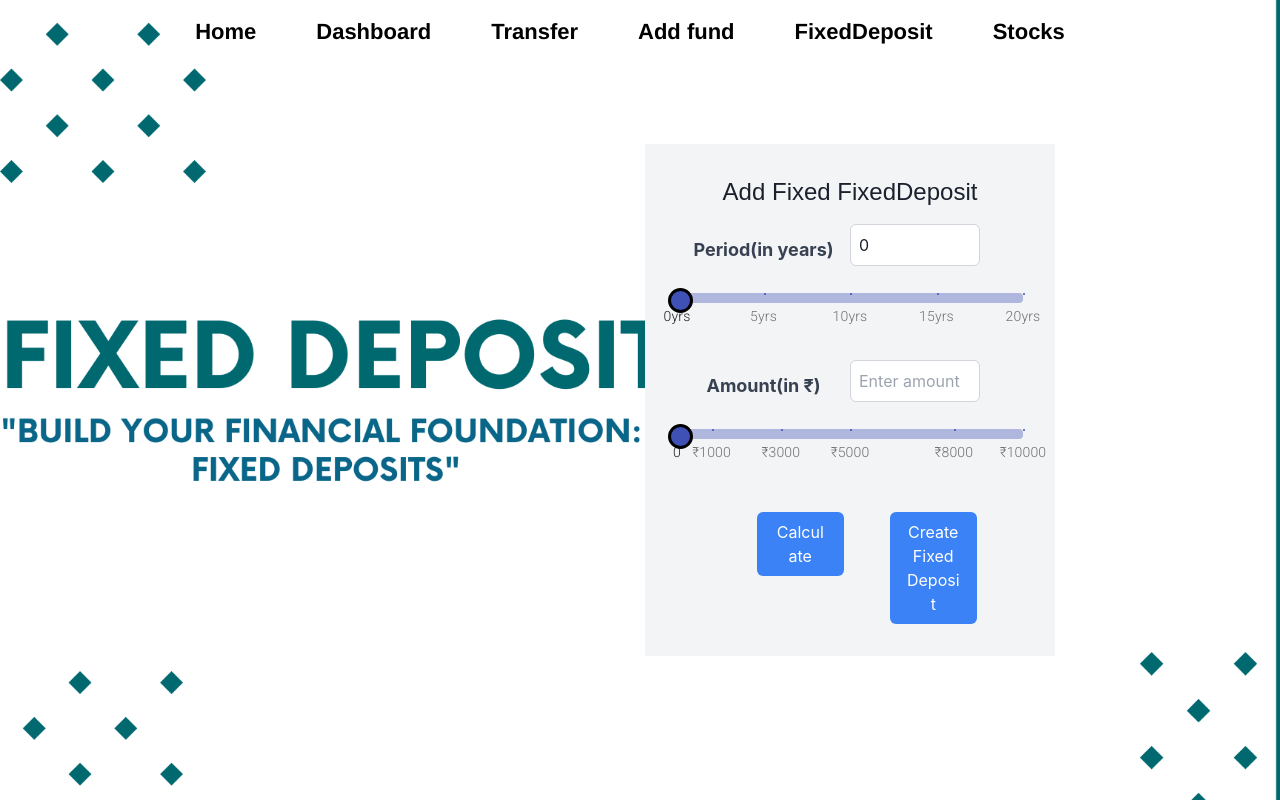
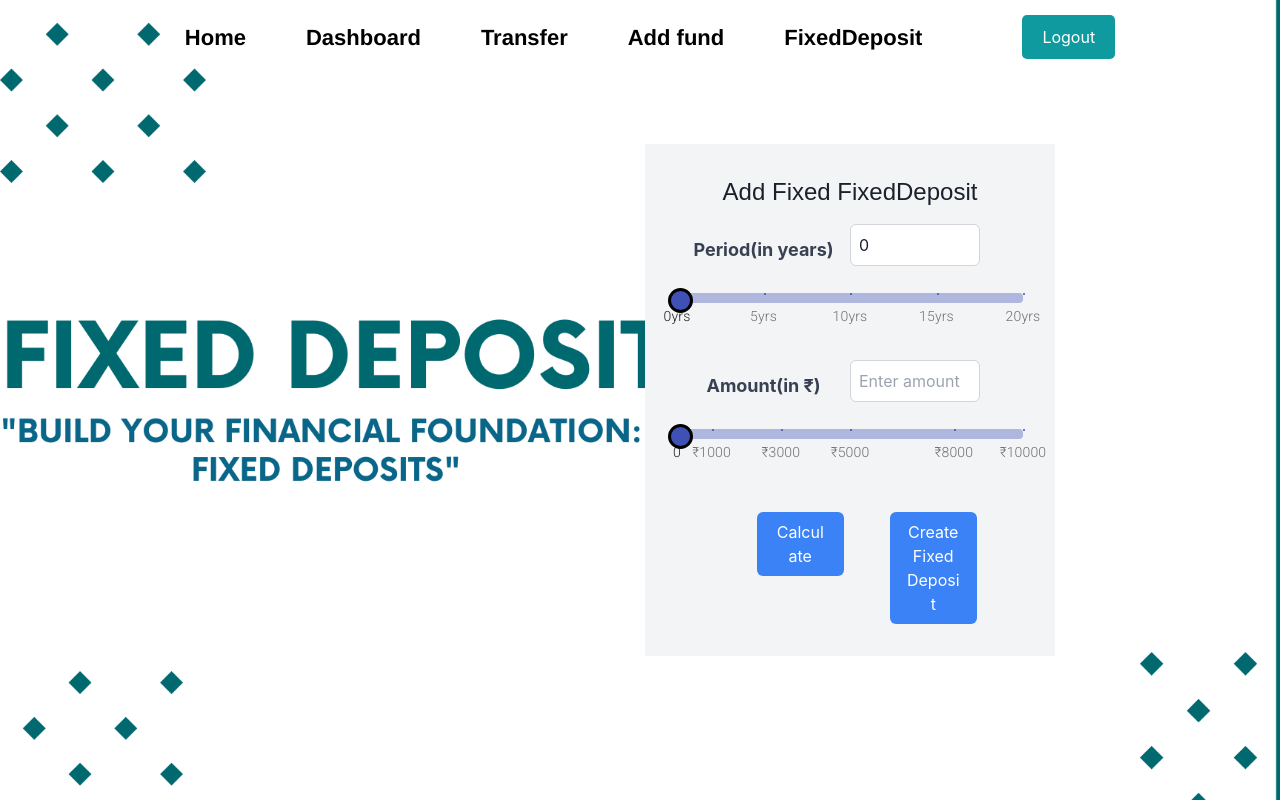
Before and after one commit to mehtakevan/NeoNest, a React (Create React App) app in the folder frontend/: page /fixedDeposit in a window 1280 px wide. Built offline with nearby package versions, Linux system fonts and the light colour scheme; what @syncfusion/ej2-base would draw is missing.

Commit message:
Portfolio and logout

```diff
--- a/frontend/src/components/Navbar/Navbar.css
+++ b/frontend/src/components/Navbar/Navbar.css
@@ -69,6 +69,19 @@ nav a:hover,
   padding: 15px 20px; /* Increase padding */
   border-radius: 35px; /* Increase border-radius */
 }
+.logout-button {
+  background-color: rgb(15, 154, 159);; /* Red background color */
+  color: white; /* White text color */
+  padding: 10px 20px; /* Padding around text */
+  border: none; /* No border */
+  border-radius: 5px; /* Rounded corners */
+  cursor: pointer; /* Show pointer cursor on hover */
+}
+
+.logout-button:hover {
+  background-color: rgb(15, 154, 159); /* Darker red on hover */
+}
+
 
 @media only screen and (max-width: 600px) {
   /* styles for mobile devices */
--- a/frontend/src/components/Navbar/Navbar.js
+++ b/frontend/src/components/Navbar/Navbar.js
@@ -8,9 +8,17 @@ const Navbar = () => {
     setShowNavLinks(!showNavLinks);
   };
 
+  const handleLogout = () => {
+
+      // Clear any session-related data or tokens
+      localStorage.removeItem('authToken');
+      // Redirect to the login page
+      window.location.href = '/';
+
+  };
+
   return (
     <header className="navbar">
-
       <nav className={showNavLinks ? 'nav-links active' : 'nav-links'}>
         <ul>
           <li><a href="/">Home</a></li>
@@ -18,7 +26,7 @@ const Navbar = () => {
           <li><a href="/transfer">Transfer</a></li>
           <li><a href="/addfund">Add fund</a></li>
           <li><a href="/fixedDeposit">FixedDeposit</a></li>
-          <li><a href="#">Stocks</a></li>
+          <li><a href="#"></a></li>
         </ul>
       </nav>
       <div className="hamburger-menu" onClick={toggleNavLinks}>
@@ -27,6 +35,10 @@ const Navbar = () => {
         <div className={showNavLinks ? 'line line3 active' : 'line line3'}></div>
       </div>
 
+      {/* Logout Button/Link */}
+      <div className="logout-button" onClick={handleLogout}>
+        Logout
+      </div>
     </header>
   );
 };
--- a/frontend/src/components/StockNavbar/StockNavbar.css
+++ b/frontend/src/components/StockNavbar/StockNavbar.css
@@ -22,6 +22,18 @@ body {
     width: 100%;
     top: 0;
 
+}
+.logout-button {
+  background-color: rgb(15, 154, 159);; /* Red background color */
+  color: white; /* White text color */
+  padding: 10px 20px; /* Padding around text */
+  border: none; /* No border */
+  border-radius: 5px; /* Rounded corners */
+  cursor: pointer; /* Show pointer cursor on hover */
+}
+
+.logout-button:hover {
+  background-color: rgb(15, 154, 159); /* Darker red on hover */
 }
 
 .logo {
--- a/frontend/src/components/StockNavbar/StockNavbar.js
+++ b/frontend/src/components/StockNavbar/StockNavbar.js
@@ -6,6 +6,17 @@ const Navbar = () => {
 
   const toggleNavLinks = () => {
     setShowNavLinks(!showNavLinks);
+
+  };
+
+  const handleLogout = () => {
+
+    // Clear any session-related data or tokens
+    localStorage.removeItem('authToken');
+    // Redirect to the login page
+    window.location.href = '/';
+
+
   };
 
   return (
@@ -19,7 +30,7 @@ const Navbar = () => {
           <li><a href="/predict">Predict Price</a></li>
           {/* <li><a href="#">FixedDeposit</a></li>
           <li><a href="#">Add Funds</a></li> */}
-          <li><a href="#">Stocks</a></li>
+
 
         </ul>
       </nav>
@@ -28,7 +39,10 @@ const Navbar = () => {
         <div className={showNavLinks ? 'line line2 active' : 'line line2'}></div>
         <div className={showNavLinks ? 'line line3 active' : 'line line3'}></div>
       </div>
-
+           {/* Logout Button/Link */}
+           <div className="logout-button" onClick={handleLogout}>
+        Logout
+      </div>
     </header>
   );
 };
--- a/frontend/src/views/Stock_Portfolio/Portfolio.css
+++ b/frontend/src/views/Stock_Portfolio/Portfolio.css
@@ -8,13 +8,8 @@
   align-items: flex-start; /* Vertically align to the top */
   padding: 20px;
   background-color: #fff;
-  height: 0vh;
-  width: 100%;
-  margin-top: 80px;
-  /* margin-right: 10px;
-  margin-left: 10px;
-*/
-
+  margin-top: 100px;
+  margin-bottom: 20px;
 }
 
 .left-image {
@@ -25,31 +20,77 @@
   height: 500px;
   background-image: url('2.png');
   background-size: cover;
-
+  margin-top: 70px;
 }
 
 .right-section {
   display: flex;
   flex-direction: column;
+  width: 40%; /* Adjust as needed */
 }
 
 .search-container {
   display: flex;
   align-items: center;
-  margin-bottom: 10px; /* Add space between search container and table */
+  margin-bottom: 10px;
+  margin-top: 80px;
+}
+.predict-button {
+  padding: 10px 20px; /* Adjust padding as needed */
+  background-color: rgb(15, 154, 159); /* Set background color */
+  color: #fff; /* Set text color */
+  border: none; /* Remove border */
+  border-radius: 5px; /* Add border radius */
+  cursor: pointer; /* Set cursor to pointer */
+  margin-top: 10px; /* Add space above the button */
+}
+
+.predict-button:hover {
+  background-color: #0c8b8e; /* Change background color on hover */
+}
+button.close-button {
+  padding: 8px 16px;
+  background-color: #ccc;
+  color: #333;
+  border: none;
+  border-radius: 4px;
+  cursor: pointer;
+  transition: background-color 0.3s;
+}
+
+button.close-button:hover {
+  background-color: #999;
+}
+button.buy-button,
+button.sell-button {
+  padding: 8px 16px;
+  margin-right: 10px; /* Adjust as needed */
+  background-color: #2ecc71; /* Green for buy */
+  color: #fff;
+  border: none;
+  border-radius: 4px;
+  cursor: pointer;
+  transition: background-color 0.3s;
+}
+
+button.sell-button {
+  background-color: #e74c3c; /* Red for sell */
+}
+
+button.buy-button:hover,
+button.sell-button:hover {
+  opacity: 0.8;
 }
 
 .search-input {
   padding: 10px;
   border: 1px solid #ccc;
   border-radius: 5px;
-  width:400px;
-  margin-top:50px;
+  width: 100%;
 }
 
 .search-icon {
   margin-left: 10px;
-  margin-top: 50px;
   color: #fff;
   cursor: pointer;
   background-color: rgb(15, 154, 159);
@@ -59,7 +100,7 @@
 .stock-table {
   width: 100%;
   border-collapse: collapse;
-  margin-top: 50px;
+  margin-top: 20px;
 }
 
 .stock-table th,
@@ -76,43 +117,9 @@
   margin-right: 5px;
   background-color: rgb(15, 109, 109);
   border-radius: 4px;
-  height:30px;
+  height: 30px;
   width: 32px;
   color: white;
-
-}
-
-.search-results {
-  margin-top: 20px;
-}
-
-.search-results h2 {
-  margin-bottom: 10px;
-}
-
-
-
-.buy-stock,
-.sell-stock {
-  padding: 5px 10px;
-  border: none;
-  border-radius: 5px;
-  cursor: pointer;
-}
-
-.buy-stock button {
-  background-color: #2ecc71;
-  color: #fff;
-}
-
-.sell-stock {
-  background-color: #e74c3c;
-  color: #fff;
-}
-
-.buy-stock:hover,
-.sell-stock:hover {
-  opacity: 0.8;
 }
 
 .search-results {
--- a/frontend/src/views/Stock_Portfolio/Portfolio.js
+++ b/frontend/src/views/Stock_Portfolio/Portfolio.js
@@ -2161,8 +2161,11 @@ const Portfolio = () => {
                 {searchResult.map((stock, index) => (
                   <div key={index} className="search-result-item">
                     <span>{stock.name}</span>
-                    <div className="buy-sell-buttons">
+                    {/* <div className="buy-sell-buttons">
                       <button onClick={() => handleDetailQuote(stock, 'buy')} className="buy-button">DetailQuote</button>
+                    </div> */}
+                     <div className="predict-button-container">
+                     <button onClick={() => handleDetailQuote(stock, 'buy')} className="predict-button">View Details</button>
                     </div>
                   </div>
                 ))}
@@ -2187,9 +2190,11 @@ const Portfolio = () => {
             placeholder="Enter quantity to buy/sell"
             onChange={(e) => setQuantity(e.target.value)}
           />
-          <button onClick={() => handleBuySell(selectedStock, 'buy')} className="buy-button">Buy</button><span>                 </span>
-          <button onClick={() => handleBuySell(selectedStock, 'sell')} className="sell-button">sell</button><br></br>
-              <button onClick={closeDialog}>Close</button>
+<button onClick={() => handleBuySell(selectedStock, 'buy')} className="buy-button">Buy</button>
+<button onClick={() => handleBuySell(selectedStock, 'sell')} className="sell-button">Sell</button>
+
+          <button onClick={closeDialog} className="close-button">Close</button>
+
             </div>
           </div>
           )}
```
